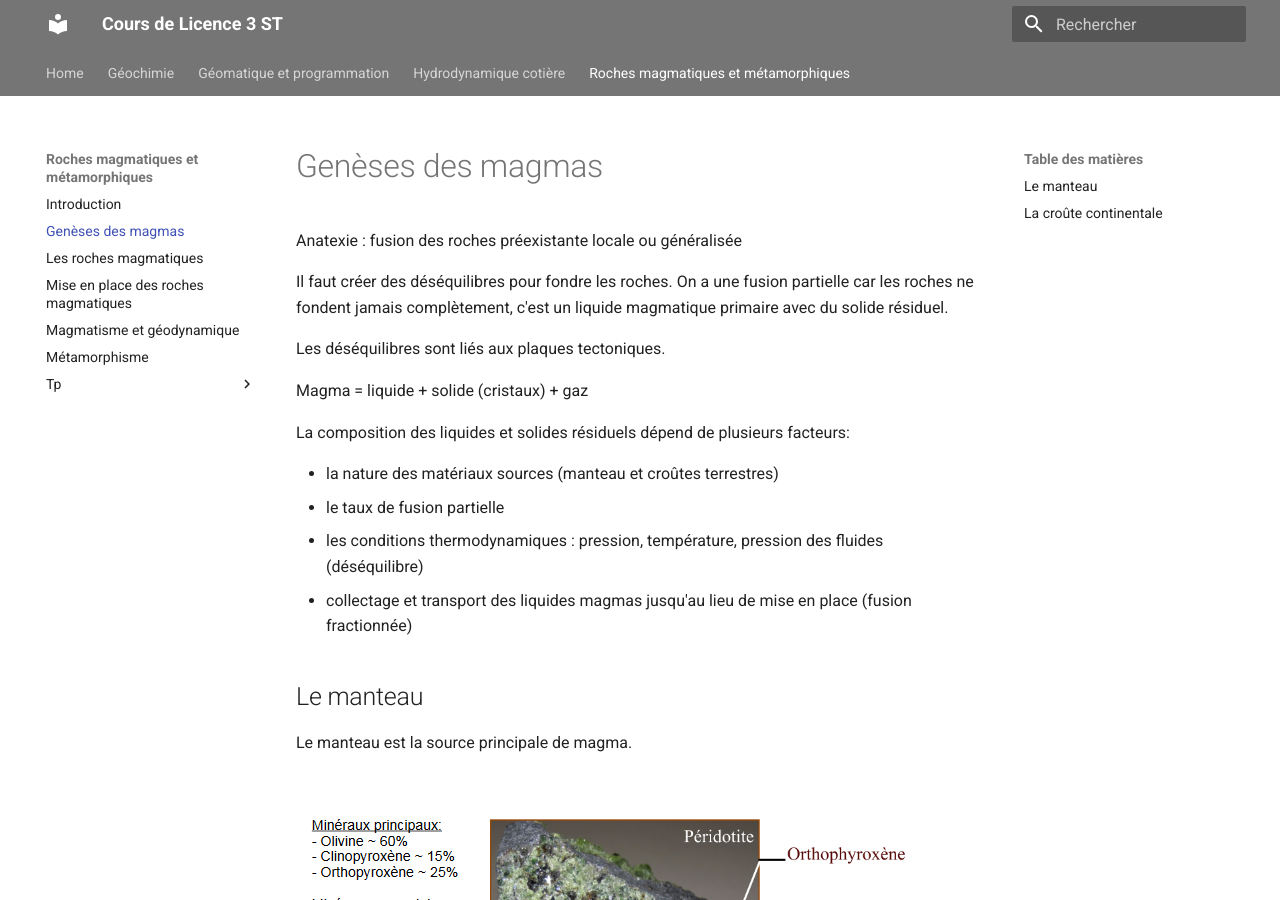
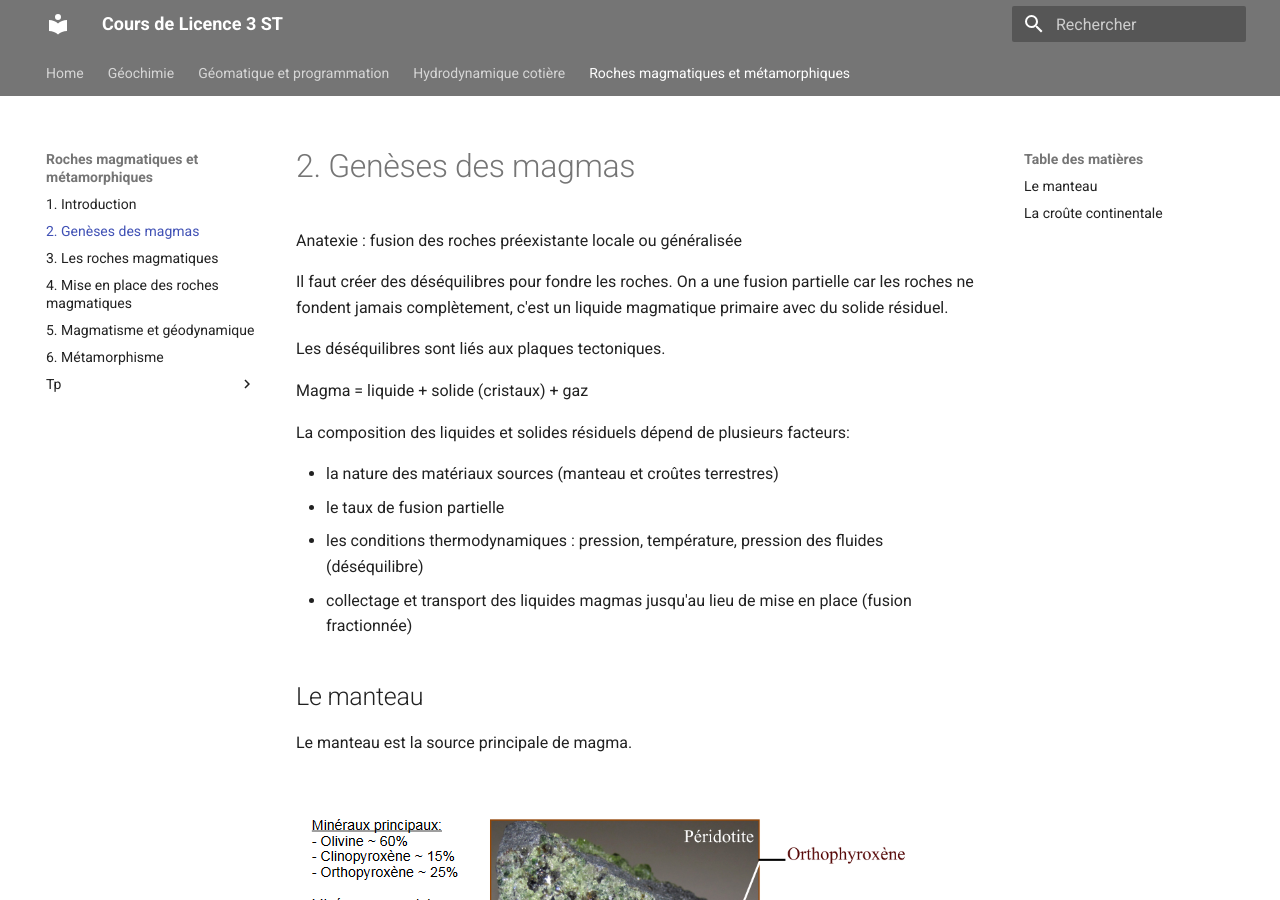
Before and after one commit to Lizeem/L3STcours, an MkDocs documentation site: the page built from Docs/Roches magmatiques et métamorphiques/II.Genèse des magmas.md, in a window 1280 px wide and 900 px high. Built offline with MkDocs 1.6.1 and Material for MkDocs 9.7.7, drawn with Linux system fonts in a browser that asks for light colours.

Commit message:
Update roches magmatiques et métamorphiques

```diff
--- a/Docs/Roches magmatiques et métamorphiques/1.Introduction.md
+++ b/Docs/Roches magmatiques et métamorphiques/1.Introduction.md
@@ -1,4 +1,4 @@
-# Introduction
+# 1. Introduction
 
 ## Introduction à la pétrologie endogène
 
--- a/Docs/Roches magmatiques et métamorphiques/II.Genèse des magmas.md
+++ b/Docs/Roches magmatiques et métamorphiques/II.Genèse des magmas.md
@@ -1,4 +1,4 @@
-# Genèses des magmas
+# 2. Genèses des magmas
 
 Anatexie : fusion des roches préexistante locale ou généralisée
 
--- a/Docs/Roches magmatiques et métamorphiques/III.Evolution des magmas.md
+++ b/Docs/Roches magmatiques et métamorphiques/III.Evolution des magmas.md
@@ -1,4 +1,4 @@
-# Les roches magmatiques
+# 3. Les roches magmatiques
 
 Les roches magmatiques sont des roches issues de la cristallisation d'un magma. Il en existe deux types :
 
--- a/Docs/Roches magmatiques et métamorphiques/IV Mise en place des roches magmatiques.md
+++ b/Docs/Roches magmatiques et métamorphiques/IV Mise en place des roches magmatiques.md
@@ -1,4 +1,4 @@
-# Mise en place des roches magmatiques
+# 4. Mise en place des roches magmatiques
 
 ## Caractéristiques physiques des magmas
 
--- a/Docs/Roches magmatiques et métamorphiques/V.Magmatisme et géodynamique.md
+++ b/Docs/Roches magmatiques et métamorphiques/V.Magmatisme et géodynamique.md
@@ -1,4 +1,4 @@
-# Magmatisme et géodynamique
+# 5. Magmatisme et géodynamique
 
 ![Le cycle de Wilson](Images/wilson.PNG)
 
--- a/Docs/Roches magmatiques et métamorphiques/VI.Métamorphisme et roches métamorphiques.md
+++ b/Docs/Roches magmatiques et métamorphiques/VI.Métamorphisme et roches métamorphiques.md
@@ -1,4 +1,4 @@
-# Métamorphisme
+# 6. Métamorphisme
 
 ## Qu'est ce que le métamorphisme ?
 
```
